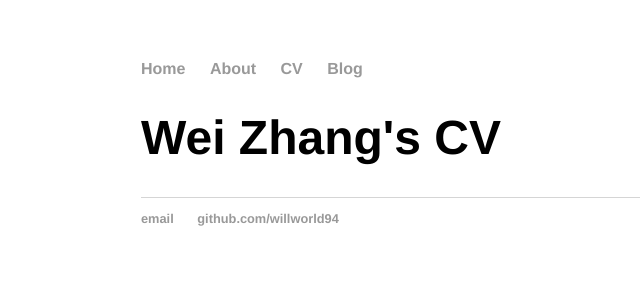
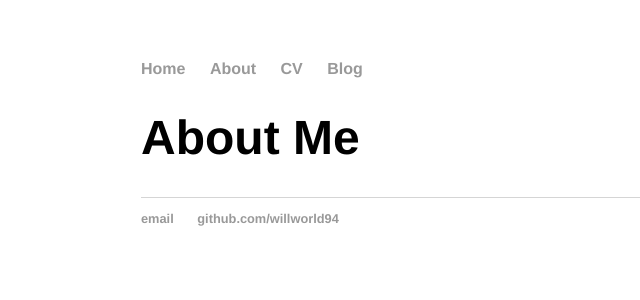
Before and after one commit to willworld94/example, a Jekyll site: the page built from about/index.html, in a window 1280 px wide. Shown: the top 300 px of the page, without its empty margins (51-691 px from the left). Built offline with Jekyll 4.4.1, drawn with Linux system fonts in a browser that asks for light colours.

Commit message:
Update index.html

```diff
--- a/about/index.html
+++ b/about/index.html
@@ -1,5 +1,5 @@
 ---
 layout: default
-title: Wei Zhang's CV
+title: About Me
 ---
 	<h1>{{ page.title }}</h1>
```
